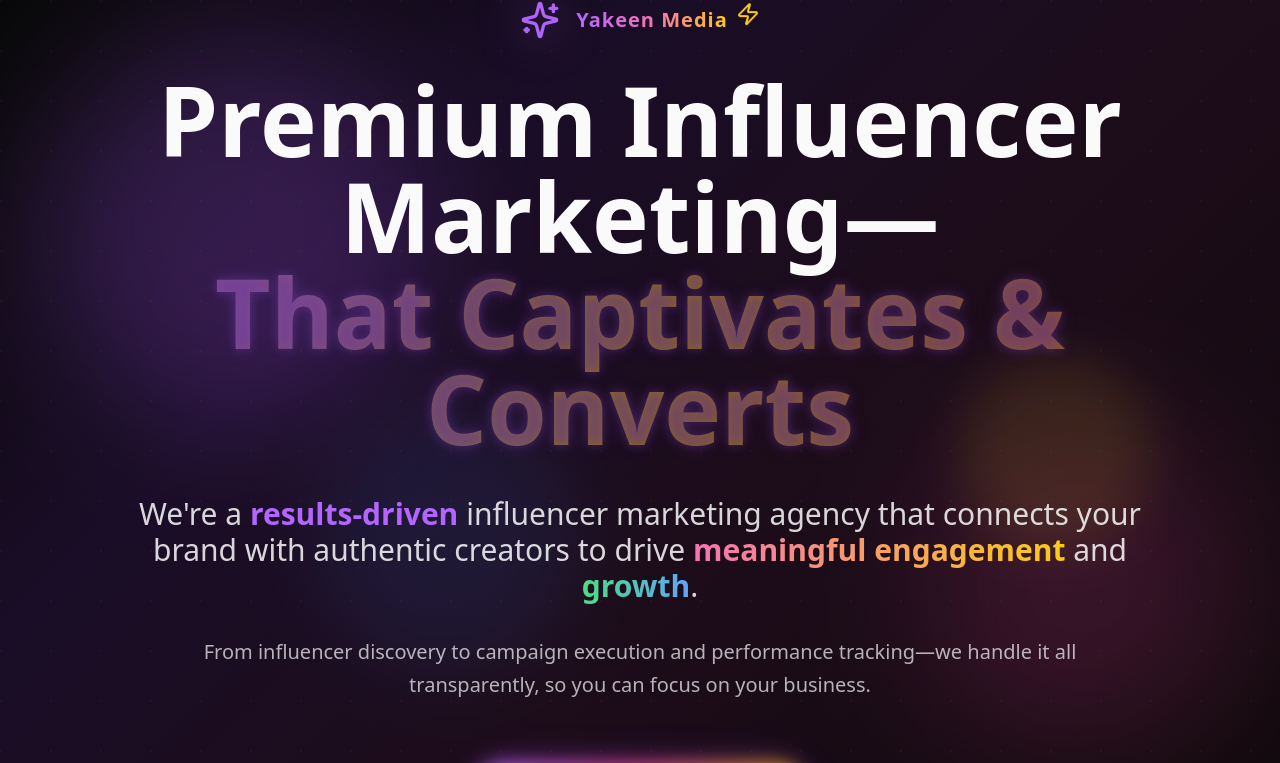
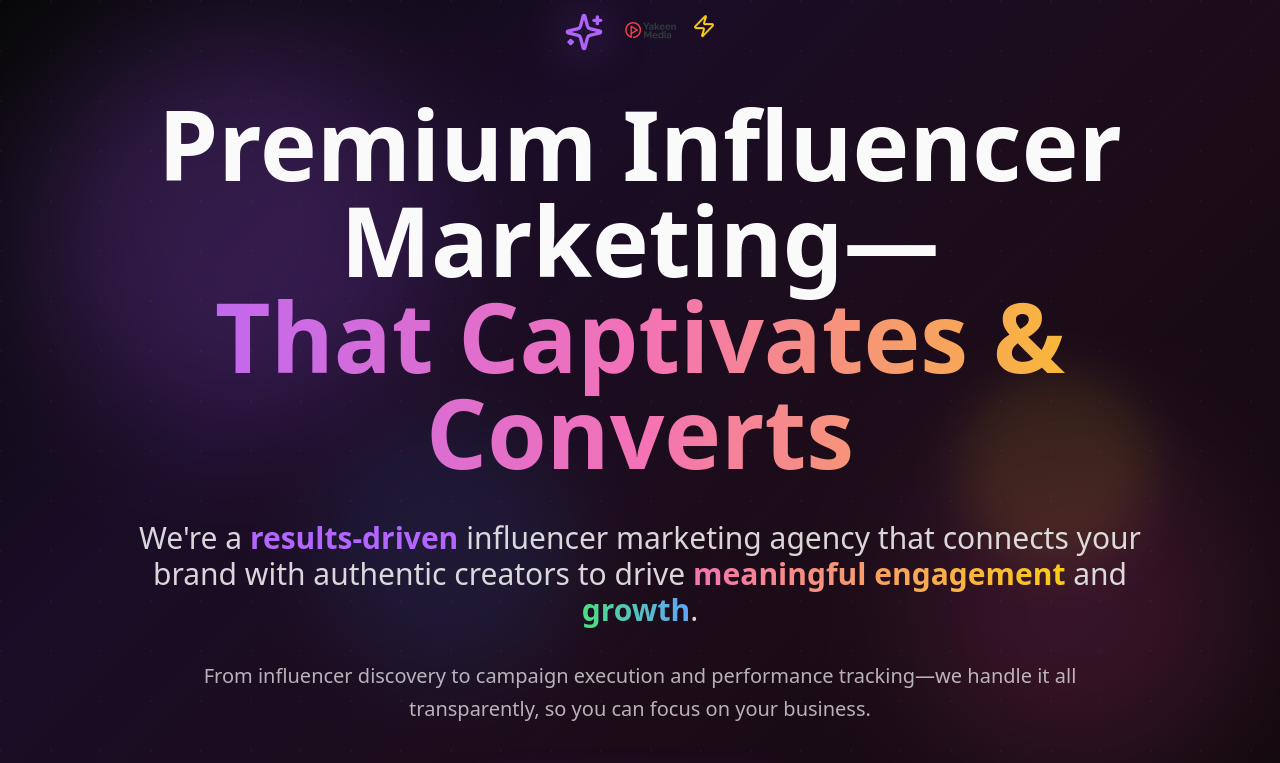
Before and after one commit to Abubakr412/Yakeen-Media, a React (Vite) app: page / in a window 1280 px wide. Shown: the top 763 px of the page. Built offline with nearby package versions, Linux system fonts and the light colour scheme.

Commit message:
Add logo to website
Integrate the provided logo image into the website's design.

```diff
--- a/src/components/Hero.tsx
+++ b/src/components/Hero.tsx
@@ -1,6 +1,6 @@
-
 import { Button } from "@/components/ui/button";
 import { ArrowRight, Sparkles, Zap } from "lucide-react";
+
 const Hero = () => {
   const scrollToServices = () => {
     const servicesSection = document.getElementById('services');
@@ -8,7 +8,9 @@ const Hero = () => {
       behavior: 'smooth'
     });
   };
-  return <section className="min-h-screen flex items-center justify-center relative overflow-hidden">
+
+  return (
+    <section className="min-h-screen flex items-center justify-center relative overflow-hidden">
       {/* Enhanced gradient background with more layers */}
       <div className="absolute inset-0 gradient-hero"></div>
 
@@ -21,9 +23,9 @@ const Hero = () => {
       {/* Animated grid pattern */}
       <div className="absolute inset-0 opacity-[0.03]">
         <div className="absolute inset-0" style={{
-        backgroundImage: `radial-gradient(circle at 1px 1px, white 1px, transparent 0)`,
-        backgroundSize: '50px 50px'
-      }}></div>
+          backgroundImage: `radial-gradient(circle at 1px 1px, white 1px, transparent 0)`,
+          backgroundSize: '50px 50px'
+        }}></div>
       </div>
 
       <div className="container mx-auto px-6 text-center max-w-6xl relative z-10">
@@ -32,15 +34,17 @@ const Hero = () => {
             <Sparkles className="h-10 w-10 text-primary mr-4 animate-pulse group-hover:scale-110 transition-transform duration-300" />
             <div className="absolute inset-0 h-10 w-10 mr-4 bg-primary/20 rounded-full blur-xl"></div>
           </div>
-          <span className="text-foreground/90 font-bold text-xl tracking-wider bg-gradient-to-r from-primary via-pink-400 to-yellow-400 bg-clip-text text-transparent">
-            Yakeen Media
-          </span>
+          <img
+            src="/lovable-uploads/0ff06fd2-0da5-431a-ade2-b28c39b59021.png"
+            alt="Yakeen Media"
+            className="h-16 w-auto"
+          />
           <Zap className="h-6 w-6 text-yellow-400 ml-2 animate-bounce" />
         </div>
 
         <h1 className="text-6xl md:text-8xl font-black text-foreground mb-10 leading-tight">
           Premium Influencer Marketing—
-          <span className="block bg-gradient-to-r from-primary via-pink-400 via-yellow-400 to-orange-400 bg-clip-text text-transparent text-glow animate-pulse">
+          <span className="block bg-gradient-to-r from-primary via-pink-400 to-yellow-400 bg-clip-text text-transparent">
             That Captivates & Converts
           </span>
         </h1>
@@ -64,6 +68,8 @@ const Hero = () => {
           </Button>
         </div>
       </div>
-    </section>;
+    </section>
+  );
 };
+
 export default Hero;
```
Also changed, not shown: public/lovable-uploads/0ff06fd2-0da5-431a-ade2-b28c39b59021.png (added).
